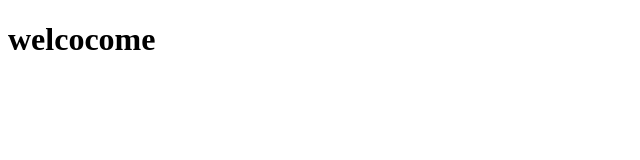
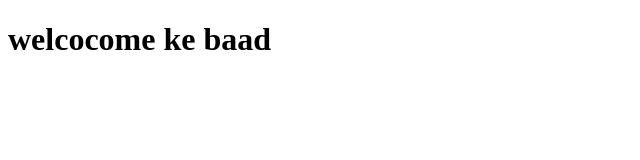
Before and after one commit to sanjan-kum/deployweb, a plain HTML site: page apps.html in a window 1280 px wide. Shown: the whole page, without its empty margins (0-640 px from the left). Drawn offline with Linux system fonts and the light colour scheme.

Commit message:
aap wali file me

```diff
--- a/apps.html
+++ b/apps.html
@@ -6,6 +6,6 @@
     <title>depp</title>
 </head>
 <body>
-    <h1>welcocome</h1>
+    <h1>welcocome ke baad</h1>
 </body>
 </html>
```
